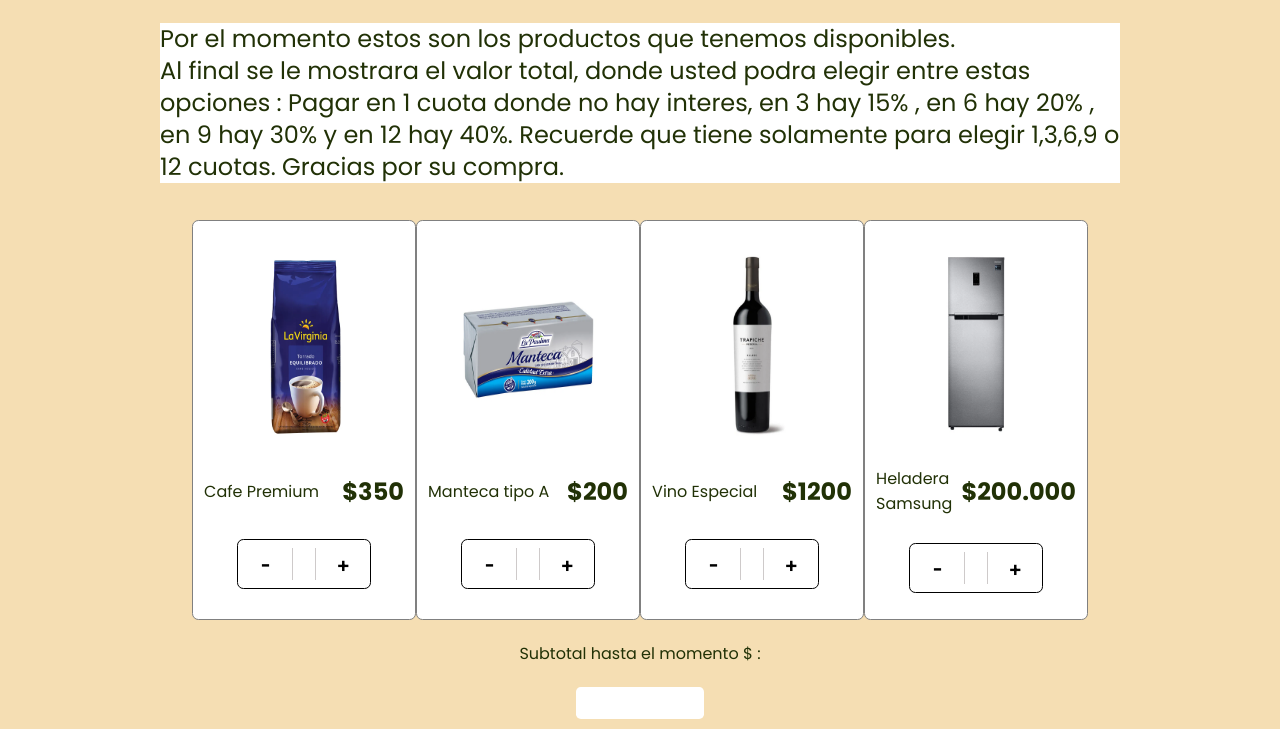
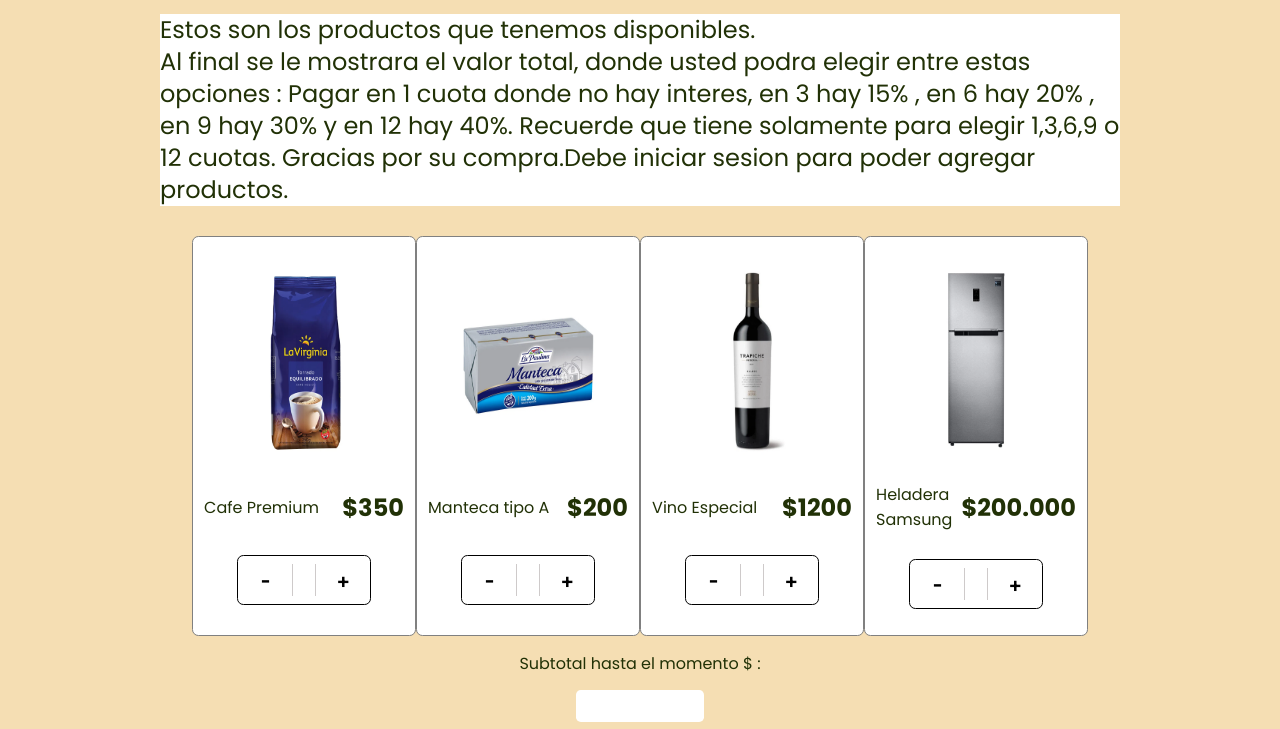
Before and after one commit to SantillanMartin/desafio-coder-2-Js, a plain HTML site: page index.html in a window 1280 px wide. Shown: the part 200-929 px from the top of the page. Drawn offline with nearby package versions, Linux system fonts and the light colour scheme; some packages are replaced by stand-ins of ours; no server answers; a script that the page names is missing.

Commit message:
modifique texto

```diff
--- a/index.html
+++ b/index.html
@@ -44,11 +44,11 @@
     </header>
     <main class="main" id="main">
             <h1>HAGA SU COMPRA Y CALCULE EL PAGO</h1>
-            <p class="main__text">Por el momento estos son los productos que tenemos disponibles.
+            <p class="main__text">Estos son los productos que tenemos disponibles.
                 <br> Al final se le mostrara el valor total, donde usted podra elegir entre estas opciones :
                 Pagar en 1 cuota donde no hay interes, en 3 hay 15% , en 6 hay 20% , en 9 hay 30% y en 12 hay 40%.
                 Recuerde que tiene solamente para elegir  1,3,6,9 o 12 cuotas.
-                Gracias por su compra.
+                Gracias por su compra.Debe iniciar sesion para poder agregar productos.
             </p>
             <section class="main__cards" id="main-cards">
                 <div class="main__cards__productos">
```
